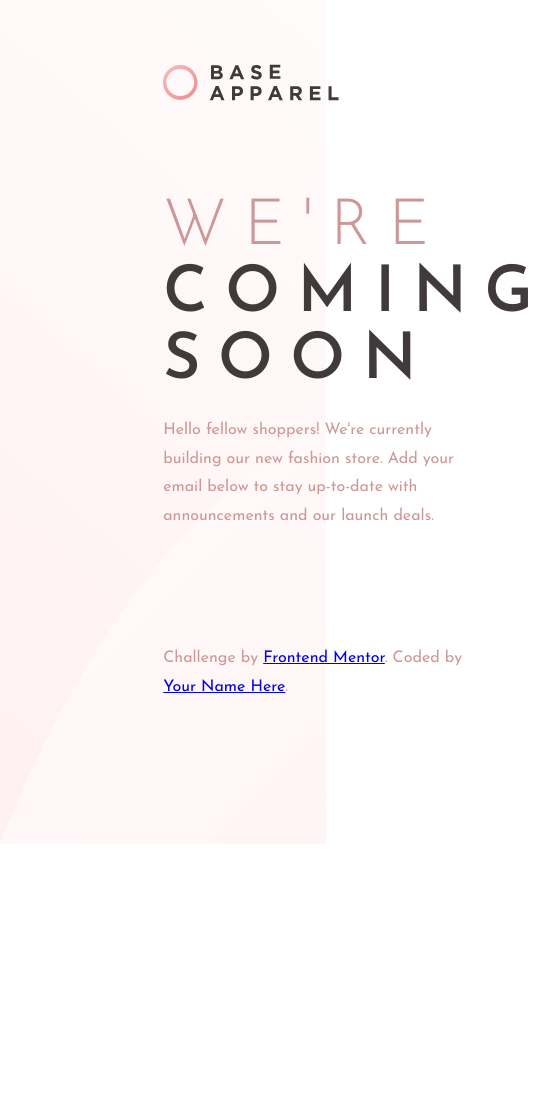
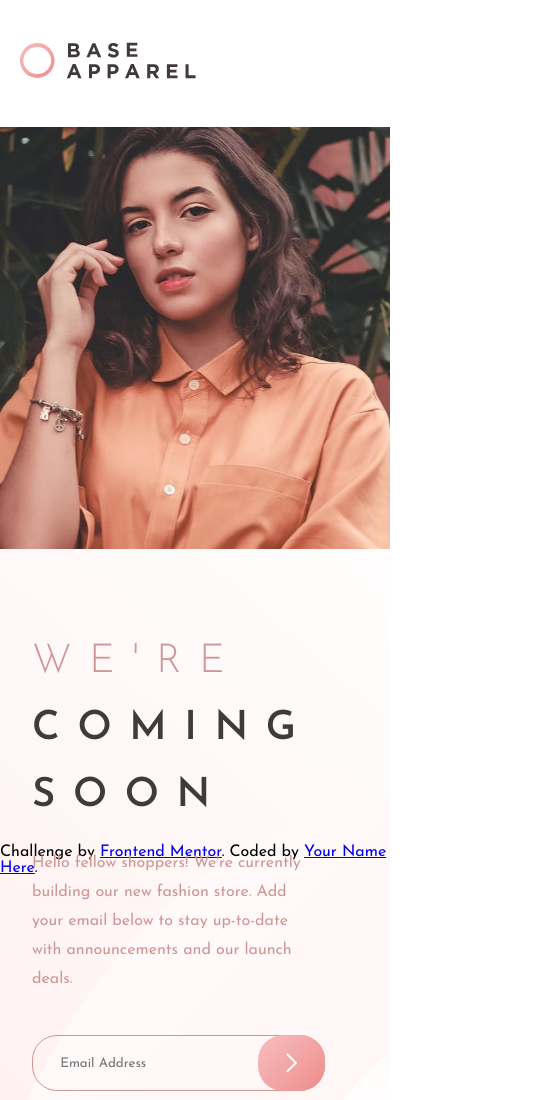
Before and after one commit to ekramgenerous/base-apparel-coming-soon-master, a plain HTML site: page index.html in a window 390 px wide. Shown: the whole page, 551 px wide, since content can reach past the window. Before the commit the page ends 844 px from the top, so only its background shows below. Drawn offline with Linux system fonts and the light colour scheme; files whose address does not match are found by name.

Commit message:
final output

```diff
--- a/css/style.css
+++ b/css/style.css
@@ -72,227 +72,135 @@ h1 span {
 .text-section {
   max-width: 550px;
 }
-
-
-
-
-
-
-
-
-
-
-
-
-
-
-
-
-
-
-
-
-
-
-
-
-
-
-
-
-
-
-
-
-
-
-
-
-
-
-
-
-
-
-
-
-
-
-
-
-
-
-
-
-
-
-
-
-
-
-
-
-
-
-
-
-
-
-
-
-
-
-
-
-
-
-
-/* :root{
-  --main-color: hsl(0, 36%, 70%);
-  --secodary-color:hsl(0, 93%, 68%);
-  --natural-color:hsl(0, 6%, 24%);
-  --grad-color:linear,135deg, from hsl(0, 0%, 100%), to hsl(0, 100%, 98%);
-  --grad-color2:Linear, 135deg, from hsl(0, 80%, 86%), to hsl(0, 74%, 74%);
+/* Input Section */
+.input-section {
+  position: relative;
+  width: 90%;
+  height: 3rem;
+  display: flex;
+  flex-direction: row;
+  margin-top: 2.6rem;
 }
 
- /*
-body {
-  background:hsla(0, 36%, 70%, 0.3);
-
+.input-field {
+  border-color: var(--desaturated-red);
+  border-width: 1px;
+  border-style: solid;
+  border-radius: 25px;
+  width: 100%;
+  padding: 1.7rem;
+  overflow: hidden;
+  background-color: transparent;
+  font-family: var(--body-font);
 }
-.container{
-  display: flex;
+.input-field::placeholder {
+  font-family: var(--body-font);
 }
 
-.logo-main{
-  display: flex;
-}
-.logo-main .circle-logo{
-  width:8px;
-  height:4px;
-  background-color:transparent;
-  border:3px solid var(--main-color);
-  border-radius: 50%;
-  padding:15px;
+.btn {
+  cursor: pointer;
+  position: absolute;
+  display: inline-flex;
+  justify-content: center;
+  align-items: center;
+  top: 0;
+  right: 0;
+  background: linear-gradient(135deg, hsl(0, 80%, 86%), hsl(0, 74%, 74%));
+  width: 23%;
+  height: 3.5rem;
+  border: none;
+  border-radius: 25px;
+  overflow: hidden;
+  transition: all ease-in-out 0.3s;
 }
 
-.image{
-  width:60%;
-  min-height:400px;
-  margin:-10px;
-
-
+.arrow-img {
+  background-image: url("/images/icon-arrow.svg");
+  background-repeat: no-repeat;
+  background-position: center;
+  width: 2rem;
+  height: 2rem;
+  margin: 0 auto;
 }
 
-.sub {
-  color:var(--main-color);
-}
-.sub ,h1{
-  font-size:50px;
-  letter-spacing:15px;
-  font-family: "Outfit", serif;
-  font-optical-sizing: auto;
-  font-weight:lighter;
-  font-style:normal;
-
-
-}
-p{
-    color: var(--main-color);
-    font-size: 16px;
-    font-family: "Young Serif", serif;
-    font-weight: 400;
-    font-style: normal;
-    line-height:1.4;
-}
-.info{
-  display: flex;
-  flex-direction: row-reverse;
+.error-msg {
+  display: none;
+  position: absolute;
+  color: var(--soft-red);
+  top: 130%;
+  left: 5%;
+  font-size: 0.8rem;
 }
 
-.info2{
-  margin: auto;
-  padding-top:20px;
-  padding-right: 10px;
+.error {
+  display: none;
+  position: absolute;
+  width: 3.5rem;
+  height: 3.5rem;
+  right: 25%;
 }
-#email-req{
- margin-top: 10px;
- margin-right: 10px;
- padding:10px;
- color:var(--main-color);
- border-radius: 35px;
- width:90%;
- height:40px;
- text-align: left;
-}
-.click-req{
- margin-top: 10px;
- margin-right: 10px;
- padding:10px;
- background-color:var(--main-color);
- border-radius:30px;
- width:8%;
- height:60px;
- border-color: transparent;
- position:fixed;
- top:70%;
- left:39%;
-}
-@media (min-width:320px) {
+.error-icon {
+  background-image: url("/images/icon-error.svg");
+  background-repeat: no-repeat;
+  background-position: center;
+  width: 3.5rem;
+  height: 3.5rem;
 }
 
-.young-serif-regular {
-    font-family: "Young Serif", serif;
-    font-weight: 400;
-    font-style: normal;
-  }
-  .outfit-uniquifier {
-    font-family: "Outfit", serif;
-    font-optical-sizing: auto;
-    font-weight: 600;
-    font-style: normal;
-  }
-@media (min-width:375px) {
+/* IMG Section */
+.img-section {
+  background-image: url("/images/hero-desktop.jpg");
+  background-repeat: no-repeat;
+  background-size: cover;
+  height: 100%;
+  width: 100%;
 }
 
-@media (min-width:1440px) {
-
+@media (hover: hover) {
+  .btn:hover {
+    -webkit-box-shadow: -1px 16px 17px -6px rgba(0, 0, 0, 0.51);
+    box-shadow: -1px 16px 17px -6px rgba(0, 0, 0, 0.51);
+    transition: all ease-in-out 0.3s;
+  }
 }
 
-.attribution {
-    font-size: 11px;
-     text-align: center;
+@media screen and (max-width: 1025px) {
+  .main-container {
+    grid-template-columns: 50% 1fr;
+  }
 }
 
-.attribution a   {
-   color: hsl(228, 45%, 44%);
- }
+@media screen and (max-width: 900px) {
+  .info-section {
+    display: initial;
+  }
 
+  .main-container {
+    grid-template-columns: 1fr;
+    grid-template-rows: 15% 50% 1fr;
+    grid-template-areas:
+      "icon"
+      "hero"
+      "info";
+  }
 
- */
+  .img-section {
+    grid-area: hero;
+  }
 
-/* ## Typography
+  .logo {
+    position: absolute;
+    grid-area: icon;
+    top: 5%;
+    left: 5%;
+  }
 
-### Body Copy
-
-- Font size: 16px
-
-### Font
-
-- Family: [Josefin Sans](https://fonts.google.com/specimen/Josefin+Sans)
-- Weights: 300, 400, 600  */
-/* # Colors
-
-### Primary
-
-- Desaturated Red: hsl(0, 36%, 70%)
-- Soft Red: hsl(0, 93%, 68%)
-
-### Neutral
-
-- Dark Grayish Red: hsl(0, 6%, 24%)
-
-### Gradients
-
-- Linear, 135deg, from hsl(0, 0%, 100%), to hsl(0, 100%, 98%)
-- Linear, 135deg, from hsl(0, 80%, 86%), to hsl(0, 74%, 74%)*/
+  .info-section {
+    grid-area: info;
+    position: initial;
+    padding: 5rem 2rem;
+  }
+  h1 {
+    font-size: 2.5rem;
+  }
+}
--- a/index.html
+++ b/index.html
@@ -26,12 +26,30 @@
         <h1><span>We're</span> coming soon</h1>
         <p> Hello fellow shoppers! We're currently building our new fashion store.
           Add your email below to stay up-to-date with announcements and our launch deals.</p>
-      </div>
+        <!-- Input Section -->
+        <div class="input-section">
+          <input type="email" class="input-field" placeholder="Email Address">
+          <label for="input-field" class="error-msg"></label>
+          <div class="error">
+            <div class="error-icon"></div>
+          </div>
+          <button class="btn">
+            <div class="arrow-img"></div>
+          </button>
+        </div>
+    </section>
+    <!-- IMG Section -->
+    <section class="img-section"></section>
+  </main>
+
+
+  <script src="app.js"></script>
+
    <!-- return to it !! <label for="">Email Address</label><button class="click" type="submit"></button> -->
     <p class="attribution">
       Challenge by <a href="https://www.frontendmentor.io?ref=challenge" target="_blank">Frontend Mentor</a>.
       Coded by <a href="#">Your Name Here</a>.
     </p>
-<script src="./js/script.js"></script>
+
 </body>
 </html>
```
Also changed, not shown: js/app.js (added, +20 -0 lines), js/script.js (deleted).
